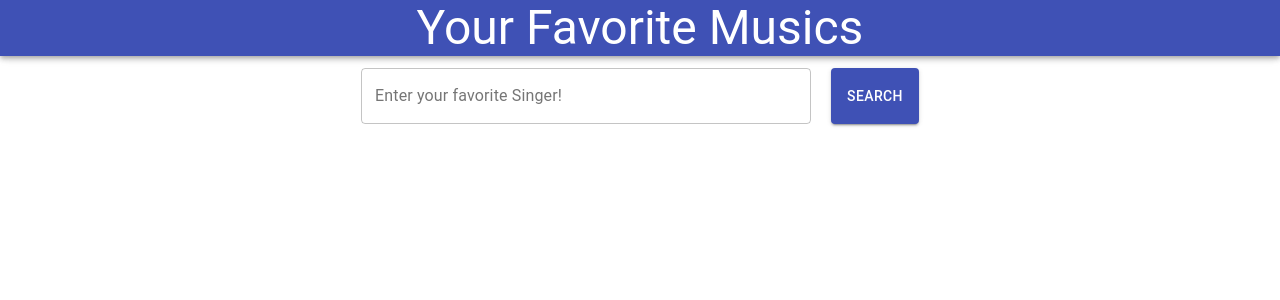
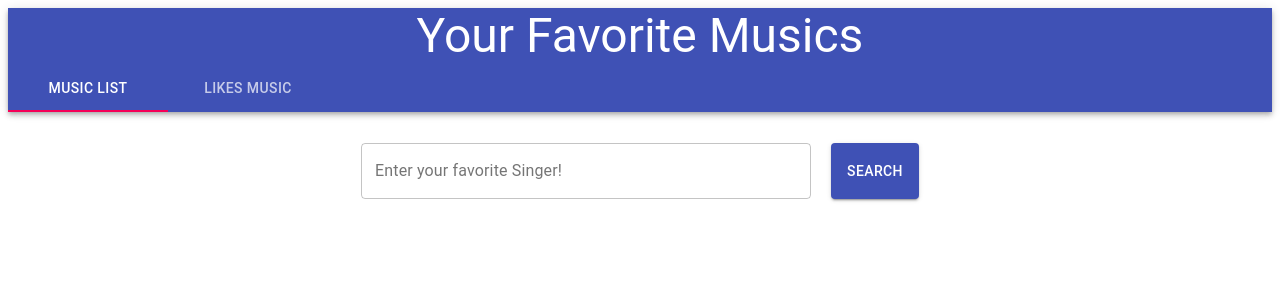
Before and after one commit to man-moon/reactStudy, a React app: page / in a window 1280 px wide. Shown: the top 300 px of the page. Built offline with nearby package versions, Linux system fonts and the light colour scheme; the HTML template or start-up script is replaced by a standard one.

Commit message:
Create two tabs and split functions
- Implement search function only on the first tab
- The second tab is incomplete

```diff
--- a/src/App.js
+++ b/src/App.js
@@ -4,6 +4,8 @@ import React from 'react';
 //import { withStyles } from '@material-ui/core/styles';
 //import MuiThemeProvider from '@material-ui/core/styles/MuiThemeProvider';
 import {AppBar, Typography, TextField, Button, Input} from '@material-ui/core';
+import {Tabs, Tab} from '@material-ui/core';
+import TabPanel from './TabPanel.js';
 //import AppBar from '@material-ui/core/AppBar';
 //import Toolbar from '@material-ui/core/Toolbar';
 //import MenuIcon from '@material-ui/icons/Menu';
@@ -23,6 +25,7 @@ export default class App extends React.Component {
         this.state = {
             music_list : {},
             searchWord : '',
+            value : 0,
         }
     }
 
@@ -44,14 +47,23 @@ export default class App extends React.Component {
       }).catch(e => console.log('error when search musician'));
     }
 
+    handleTabs = (e,val) => {
+      this.setState({value : val});
+      console.warn("val");
+    }
+
     render () {
         return (
             <div>
-              <AppBar position="fixed">
+              <AppBar position="static">
                   <Typography align="center" variant="h3" color="inherit">Your Favorite Musics</Typography>
+                  <Tabs value ={this.state.value} onChange = {this.handleTabs}>
+                    <Tab label = "Music List"/>
+                    <Tab label = "Likes Music"/>
+                  </Tabs>
               </AppBar>
-
-              <div style={{height: 60, width: '100%'}}></div>
+              <TabPanel value={this.state.value} index={0}>
+                <div style={{height: 10, width: '100%'}}></div>
               <form style={{display: 'flex', marginBottom : 20}}>
 
               <div style={{display : 'flex', marginLeft : 'auto', marginRight : 'auto',}}>
@@ -70,6 +82,8 @@ export default class App extends React.Component {
 
                   </MusicList>
               }
+              </TabPanel>
+              <TabPanel value={this.state.value} index={1}>Tab 2 Detail</TabPanel>
 
             </div>
         );
--- /dev/null
+++ b/src/TabPanel.js
@@ -0,0 +1,16 @@
+import React from 'react';
+
+function TabPanel(props){
+  const {children, value, index} = props;
+  return(
+  <div>
+    {
+      value === index && (
+        <h1>{children}</h1>
+      )
+    }
+  </div>
+  )
+}
+
+export default TabPanel;
```
Also changed, not shown: 2 other files (tests, documents, lock files or other folders).
